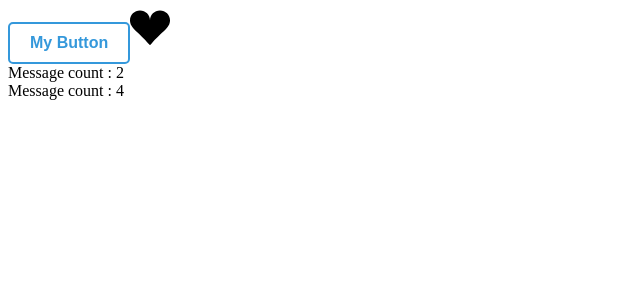
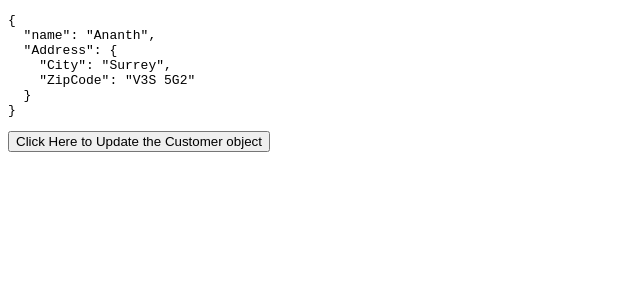
Before and after one commit to Murugananthstr/FullCourseReact18withTypeScript, a React (Vite) app in the folder react-app/: page / in a window 1280 px wide. Shown: the top 300 px of the page, without its empty margins (0-640 px from the left). Built offline with nearby package versions, Linux system fonts and the light colour scheme.

Commit message:
demo on How to update nested object

```diff
--- a/react-app/src/App.tsx
+++ b/react-app/src/App.tsx
@@ -1,18 +1,30 @@
+import { useState } from "react";
 import Button from "./components/Button/Button";
 import Like from "./components/Like/Like";
 import Message from "./components/Message";
 
 function App() {
+  const [customer, setCustomer] = useState({
+    name: "Ananth",
+    Address: {
+      City: "Surrey",
+      ZipCode: "V3S 5G2",
+    },
+  });
+
+  const handleClick = () => {
+    setCustomer({
+      ...customer,
+      Address: { ...customer.Address, City: "Bellevue" },
+    });
+  };
   return (
     <div>
-      <Button
-        children="My Button"
-        color="primary"
-        onClick={() => console.log("Button Clicked")}
-      />
-      <Like onClick={(e) => console.log(e)} />
-      <Message />
-      <Message />
+      <pre>{JSON.stringify(customer, null, 2)}</pre>
+
+      <button onClick={handleClick}>
+        Click Here to Update the Customer object
+      </button>
     </div>
   );
 }
```
